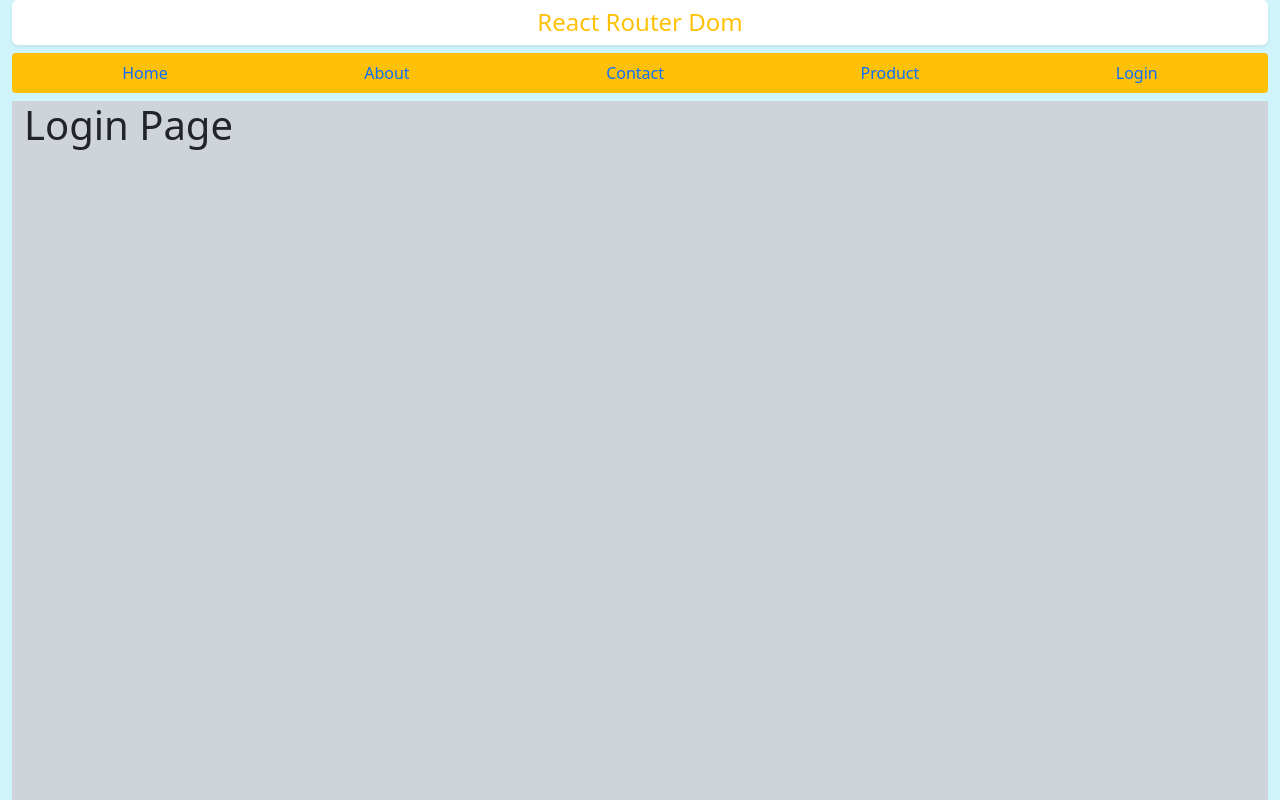
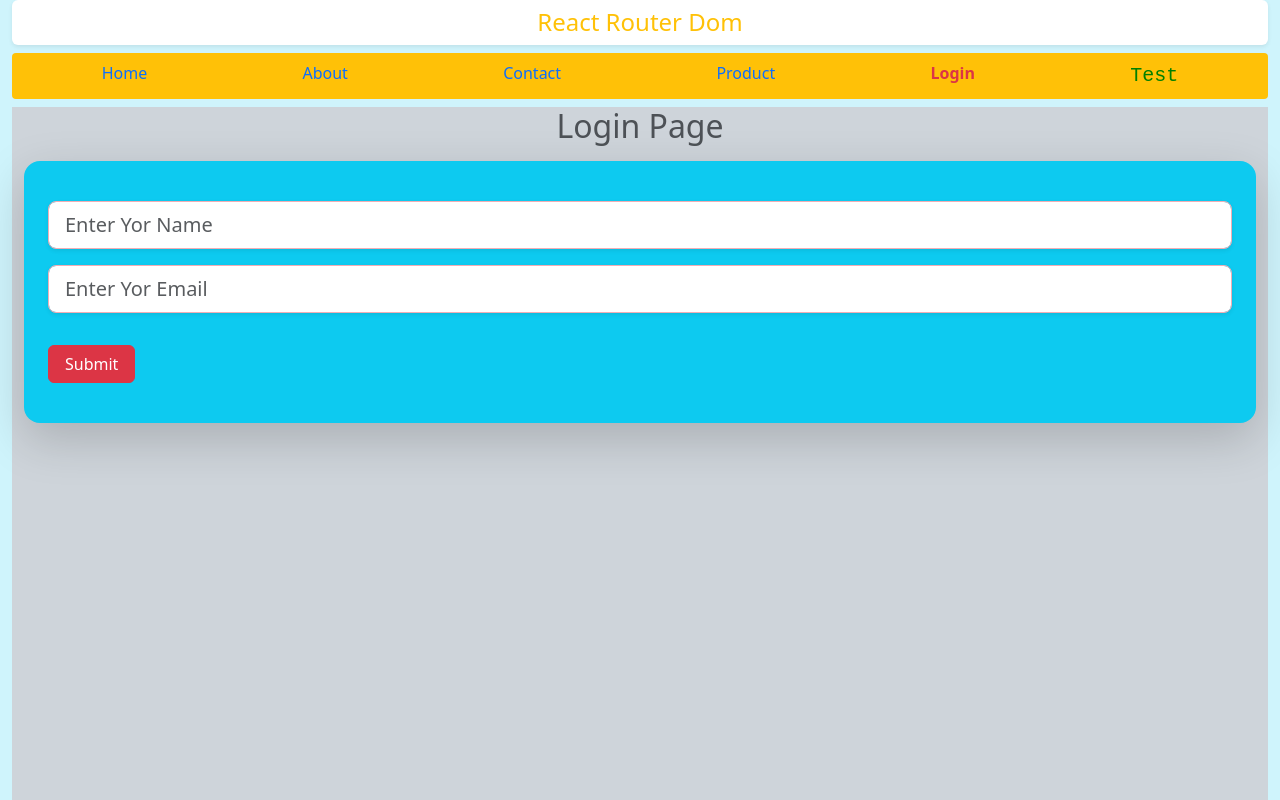
Before and after one commit to aungNyeinChan93/react-tutorial, a React (Create React App) app: page /login in a window 1280 px wide. Shown: the top 800 px of the page. Built offline with nearby package versions, Linux system fonts and the light colour scheme; no server answers.

Commit message:
learning Link,NavLink,Navigate,useParams hook

```diff
--- a/src/App.jsx
+++ b/src/App.jsx
@@ -45,7 +45,7 @@
             <TodoList/>
 
             {/* Context hook Section */}
-            <UseContext/>
+            {/* <UseContext/> */}
 
 
 
--- /dev/null
+++ b/src/Context/productContext.jsx
@@ -0,0 +1,5 @@
+import { createContext } from "react";
+
+const myproductData = createContext();
+
+export default myproductData;
--- a/src/components/Context_components/Form.jsx
+++ b/src/components/Context_components/Form.jsx
@@ -4,12 +4,12 @@
 
 const Form = () => {
   const personOne = useContext(MyContextOne);
-  console.log(personOne);
+  // console.log(personOne);
 
   return (
     <div className="form  container-fluid  bg-dark-subtle my-2 p-2">
         <h1 className="form-title text-center text-white p-1  rounded shadow-sm bg-danger text-capitalize">My Form</h1>
-      <form action="" className=" d-flex justify-content-center align-items-center">
+      <form  className=" d-flex justify-content-center align-items-center">
         <input value={personOne.name} type="text" placeholder="Enter your Name" className="form-control form-control-md mt-3"/>
         <button className="btn btn-danger px-3 mx-2 mt-3" type="button">
           Submit
--- a/src/components/GitHubUser.jsx
+++ b/src/components/GitHubUser.jsx
@@ -48,6 +48,7 @@
             <tbody>
               {users.map((item) => {
                 return (
+
                   <tr className=" bg-info text-center my-2 " key={item.id}>
                     <td className="p-2 bg-info border-1 my-2">{item.id}</td>
                     <td className="p-2 bg-info border-1 my-2">
--- /dev/null
+++ b/src/components/Navbar.css
@@ -0,0 +1,13 @@
+*{
+    padding: 0;
+    margin: 0;
+    box-sizing: border-box;
+}
+
+.red{
+    color: red;
+}
+
+.blue{
+    color: blue;
+}
--- a/src/components/Navbar.jsx
+++ b/src/components/Navbar.jsx
@@ -1,25 +1,30 @@
 import React from "react";
 import "bootstrap/dist/css/bootstrap.min.css";
-import {Link} from "react-router-dom"
+import { NavLink } from "react-router-dom"
 
 const Navbar = () => {
   return (
    <div className="Navbar bg-warning container-fluid rounded-1  fs-6 my-2">
         <ul className="nav  justify-content-around">
             <li className="nav-item">
-                <Link className="nav-link "to="/">Home </Link>
+                <NavLink className={({isActive})=>isActive?"nav-link text-danger fw-bold":"nav-link text-primary"}to="/">Home </NavLink>
             </li>
             <li className="nav-item">
-                <Link className="nav-link" to="about">About </Link>
+                <NavLink className={({isActive})=>isActive?"nav-link text-danger fw-bold":"nav-link text-primary"} to="about">About </NavLink>
             </li>
             <li className="nav-item">
-                <Link className="nav-link" to="contact">Contact </Link>
+                <NavLink className={({isActive})=>isActive?"nav-link text-danger fw-bold":"nav-link text-primary"} to="contact">Contact </NavLink>
             </li>
             <li className="nav-item">
-                <Link className="nav-link " to="product">Product </Link>
+                <NavLink className={({isActive})=>isActive?"nav-link text-danger fw-bold":"nav-link text-primary"} to="product">Product </NavLink>
             </li>
             <li className="nav-item">
-                <Link className="nav-link  " to="login">Login </Link>
+                <NavLink className={({isActive})=>isActive?"nav-link text-danger fw-bold":"nav-link text-primary"} to="login">Login </NavLink>
+            </li>
+            <li className="nav-item">
+                <NavLink style={({isActive})=>{
+                    return {color: isActive? "red" :"green",fontSize:"20px",fontFamily:"monospace"}
+                }}  className="nav-link" to="test"> Test </NavLink>
             </li>
         </ul>
    </div>
--- a/src/components/NavbarComponent/Dashboard.jsx
+++ b/src/components/NavbarComponent/Dashboard.jsx
@@ -1,25 +1,36 @@
-import React from 'react'
-import { Outlet } from 'react-router-dom';
-import { Link } from 'react-router-dom';
+import React, { useContext } from "react";
+import { Outlet } from "react-router-dom";
+import { Link } from "react-router-dom";
+import myproductData from "../../Context/productContext";
 
 const Dashborad = () => {
+  const { user } = useContext(myproductData);
+  // console.log(user);
   return (
-    <div className='Dashborad container-fluid min-vh-100 bg-dark-subtle'>
-        <h3 className='Dashborad-title text-center text-decoration-underline'>Dashborad Page</h3>
+    <div className="Dashborad container-fluid min-vh-100 bg-dark-subtle">
+      <h3 className="Dashborad-title text-center text-capitalize fw-bold text-bg-info py-2 rounded ">
+        {user} Dashborad Page
+      </h3>
       <div className="btn-grp text-center ">
         <button className="btn btn-success text-decoration-none me-3">
-            <Link className='text-decoration-none text-white ' to="/" >Go To Home</Link>
+          <Link className="text-decoration-none text-white " to="/">
+            Go To Home
+          </Link>
         </button>
         <button className="btn btn-success text-decoration-none me-3">
-            <Link className='text-decoration-none text-white ' to="userpage" >Go To User Page</Link>
+          <Link className="text-decoration-none text-white " to="userpage">
+            Go To User Page
+          </Link>
         </button>
         <button className="btn btn-success text-decoration-none me-3">
-            <Link className='text-decoration-none text-white ' to="profilepage" >Go To Profile Page</Link>
+          <Link className="text-decoration-none text-white " to="profilepage">
+            Go To Profile Page
+          </Link>
         </button>
       </div>
-        <Outlet/>
+      <Outlet />
     </div>
-  )
-}
+  );
+};
 
 export default Dashborad;
--- a/src/components/NavbarComponent/Login.jsx
+++ b/src/components/NavbarComponent/Login.jsx
@@ -1,12 +1,50 @@
-import React from 'react'
+import React from "react";
+import { useState ,} from "react";
+import { useNavigate } from "react-router-dom";
+import myproductData from "../../Context/productContext";
+import { useContext } from "react";
 
 const Login = () => {
+  const [userName, setUserName] = useState("");
+  const [email, setEmail] = useState("");
+  const navigateToDashboard = useNavigate();
+  // console.log(navigateToDashboard);
+
+  const {setUser} = useContext(myproductData);
+
+
+  function fromHandeler(e) {
+    e.preventDefault();
+    // console.log(userName, email);
+    if(!userName || !email) return
+    setUser(userName)
+      navigateToDashboard("/dashboard")
+
+  }
+  console.log(userName);
   return (
-    <div className='Login container-fluid min-vh-100 bg-dark-subtle'>
-        <h1 className='Login-title'>Login Page</h1>
+    <div className="Login container-fluid min-vh-100 bg-dark-subtle ">
+      <h2 className="Login-title text-center text-muted ">Login Page</h2>
+      <form action=" " onSubmit={fromHandeler} className=" bg-info p-4 rounded-4 my-3 shadow-lg">
+        <input
+          type="text"
+          placeholder="Enter Yor Name"
+          className=" form-control my-3 shadow-sm border-danger-subtle form-control-lg"
+          onChange={(e) => setUserName(e.target.value)}
+        />
+        <input
+          type="email"
+          placeholder="Enter Yor Email"
+          className=" form-control my-3 shadow-sm border-danger-subtle form-control-lg"
+          onChange={(e) => setEmail(e.target.value)}
+        />
+        <button type="submit" className="btn btn-danger px-3 my-3" >
+          Submit
+        </button>
+      </form>
 
     </div>
-  )
-}
+  );
+};
 
-export default Login
+export default Login;
--- a/src/components/NavbarComponent/Product.jsx
+++ b/src/components/NavbarComponent/Product.jsx
@@ -1,12 +1,38 @@
-import React from 'react'
+import React, { useContext, useEffect } from "react";
+import { Link } from "react-router-dom";
+import myproductData from "../../Context/productContext";
 
 const Product = () => {
+  const { productData, setProductData } = useContext(myproductData);
+  const dataFetching2 = async () => {
+    const fetchData2 = await fetch("https://fakestoreapi.com/products");
+    const responceData2 = await fetchData2.json();
+    // console.log(responceData);
+    setProductData(responceData2);
+  };
+  console.log(productData);
+
+  useEffect(() => {
+    dataFetching2();
+  }, []);
   return (
-    <div className='Product container-fluid min-vh-100 bg-dark-subtle'>
-        <h1 className='Product-title'>Product Page</h1>
+    <div className="Product container-fluid min-vh-100 bg-dark-subtle">
+      <h1 className="Product-title text-center">Product Page</h1>
+      <ul className=" list-unstyled">
+        {productData.map((product, index) => {
+          return (
+            <li key={product.id}>
+              <span className="fs-3 me-5 ms-2">{product.id}</span>
+              {product.title}
+              <Link to={`/product/${product.id}`} className="ms-3 text-danger">
+                More Info
+              </Link>
+            </li>
+          );
+        })}
+      </ul>
+    </div>
+  );
+};
 
-    </div>
-  )
-}
-
-export default Product
+export default Product;
--- /dev/null
+++ b/src/components/NavbarComponent/ProductList.jsx
@@ -0,0 +1,41 @@
+import React, {  useEffect, useState } from "react";
+import { useParams,Link } from "react-router-dom";
+// import myproductData from "../../Context/productContext";
+
+const ProductList = () => {
+  const { productID } = useParams();
+  const [products,setproducts ]= useState([]);
+
+  const dataFetching = async()=>{
+    const fetchdata = await fetch("https://fakestoreapi.com/products");
+    const res = await fetchdata.json();
+    setproducts(res)
+  };
+
+  useEffect(()=>{
+    dataFetching()
+  },[])
+
+  const product = products.filter((product) => product.id == productID );
+  console.log(product);
+
+
+  return (
+    <div className="ProductList container-fluid min-vh-100 bg-dark-subtle">
+      <div className="product-detail text-center">
+        <h1 className="ProductList-title text-center text-decoration-underline">ProductList Page </h1>
+        <h4 className="ProductList-title">ProductID : {product.map(item=>item.id)} </h4>
+        <h6 className=" text-capitalize text-danger">{product.map(item=>item.title)}</h6>
+        <h5 className="text-uppercase text-info bg-danger d-inline-block rounded-pill p-3 my-2">{product.map(item=>item.category)}</h5>
+        <img src={product.map(item=>item.image)} alt=""  className=" d-block mx-auto p-3 img-thumbnail rounded shadow-sm w-25"/>
+        <h5>{product.map(item=>item.prices)}</h5>
+        <p className="text-muted fw-lighter fst-italic my-3 py-2">{product.map(item=>item.description)}</p>
+        <button className="btn btn-danger mx-2 my-2 ">
+          <Link to={"/product"} className=" text-decoration-none text-white">Go To Product List</Link>
+        </button>
+      </div>
+    </div>
+  );
+};
+
+export default ProductList;
--- /dev/null
+++ b/src/components/NavbarComponent/ProtectedRouted.jsx
@@ -0,0 +1,17 @@
+import React from 'react';
+import myproductData from '../../Context/productContext';
+import { useContext } from 'react';
+import { Navigate } from 'react-router-dom';
+
+const ProtectedRouted = ({children}) => {
+    const {user} = useContext(myproductData);
+
+    if(!user){
+        return <Navigate to="/"/>
+    }
+    return children;
+
+
+}
+
+export default ProtectedRouted
```
Also changed, not shown: src/components/ReactRouterDom.jsx (+27 -2 lines). Lines whose indentation alone changed are shown as unchanged.
